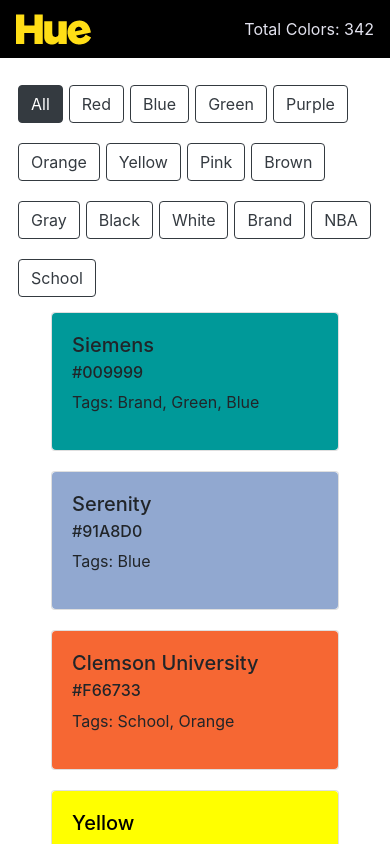
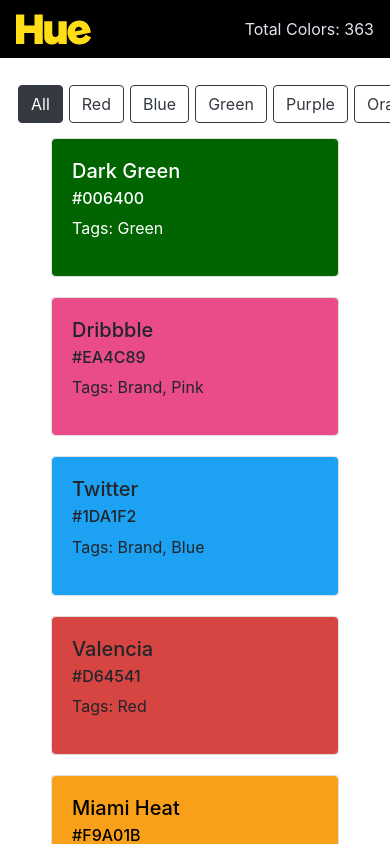
Before and after one commit to Project018/CH-Web, a React (Create React App) app: page / in a window 390 px wide. Shown: the top 844 px of the page. Built offline with nearby package versions, Linux system fonts and the light colour scheme.

Commit message:
add toolbar responsive + more colors!

```diff
--- a/src/App.js
+++ b/src/App.js
@@ -352,7 +352,28 @@ class App extends Component {
         {id: 340, name: "Microsoft", backgroundColor: "#7FBA00", hexcode: "#7FBA00", rgb: '(127,186,0)', category: 'Brand, Green', full: 'Microsoft, #7FBA00, (127,186,0)', color: '#FFFFFF'},
         {id: 341, name: "Microsoft", backgroundColor: "#00A4EF", hexcode: "#00A4EF", rgb: '(0,164,239)', category: 'Brand, Blue', full: 'Microsoft, #00A4EF, (0,164,239)', color: '#FFFFFF'},
         {id: 342, name: "Microsoft", backgroundColor: "#FFB900", hexcode: "#FFB900", rgb: '(255,185,0)', category: 'Brand, Yellow', full: 'Microsoft, #FFB900, (255,185,0)', color: '#FFFFFF'},
-      ],
+        {id: 343, name: "Portland Trail Blazers", backgroundColor: "#E03A3E", hexcode: "#E03A3E", rgb: '(224,58,62)', category: 'NBA, Red', full: 'Portland Trail Blazers, #E03A3E, (224,58,62)', color: '#FFFFFF'},
+        {id: 344, name: "Miami Heat", backgroundColor: "#98002E", hexcode: "#98002E", rgb: '(152,0,46)', category: 'NBA, Red', full: 'Miami Heat, #98002E, (152,0,46)', color: '#FFFFFF'},
+        {id: 345, name: "Miami Heat", backgroundColor: "#F9A01B", hexcode: "#F9A01B", rgb: '(249,160,27)', category: 'NBA, Yellow', full: 'Miami Heat, #F9A01B, (249,160,27)', color: '#000000'},
+        {id: 346, name: "Milwaukee Bucks", backgroundColor: "#00471B", hexcode: "#00471B", rgb: '(0,71,27)', category: 'NBA, Green', full: 'Milwaukee Bucks, #00471B, (0,71,27)', color: '#FFFFFF'},
+        {id: 347, name: "Milwaukee Bucks", backgroundColor: "#EEE1C6", hexcode: "#EEE1C6", rgb: '(240,235,210)', category: 'NBA, Yellow', full: 'Milwaukee Bucks, #EEE1C6, (240,235,210)', color: '#000000'},
+        {id: 348, name: "Phoenix Suns", backgroundColor: "#1D1160", hexcode: "#1D1160", rgb: '(29,17,96)', category: 'NBA, Purple', full: 'Phoenix Suns, #1D1160, (29,17,96)', color: '#FFFFFF'},
+        {id: 349, name: "Phoenix Suns", backgroundColor: "#E56020", hexcode: "#E56020", rgb: '(229,95,32)', category: 'NBA, Orange', full: 'Phoenix Suns, #E56020, (229,95,32)', color: '#FFFFFF'},
+        {id: 350, name: "Memphis Grizzlies", backgroundColor: "#5D76A9", hexcode: "#5D76A9", rgb: '(229,95,32)', category: 'NBA, Blue', full: 'Memphis Grizzlies, #5D76A9, (229,95,32)', color: '#FFFFFF'},
+        {id: 351, name: "Memphis Grizzlies", backgroundColor: "#12173F", hexcode: "#12173F", rgb: '(18,23,63)', category: 'NBA, Blue', full: 'Memphis Grizzlies, #12173F, (18,23,63)', color: '#FFFFFF'},
+        {id: 352, name: "Seattle Supersonics", backgroundColor: "#00653A", hexcode: "#00653A", rgb: '(18,23,63)', category: 'NBA, Green', full: 'Seattle Supersonics, #00653A, (18,23,63)', color: '#FFFFFF'},
+        {id: 353, name: "Seattle Supersonics", backgroundColor: "#FFC200", hexcode: "#FFC200", rgb: '(255,194,32)', category: 'NBA, Yellow', full: 'Seattle Supersonics, #FFC200, (255,194,32)', color: '#000000'},
+        {id: 354, name: "Charlotte Hornets", backgroundColor: "#1D1160", hexcode: "#1D1160", rgb: '(29,17,96)', category: 'NBA, Purple', full: 'Charlotte Hornets, #1D1160, (29,17,96)', color: '#FFFFFF'},
+        {id: 355, name: "Charlotte Hornets", backgroundColor: "#00788C", hexcode: "#00788C", rgb: '(0,120,140)', category: 'NBA, Blue', full: 'Charlotte Hornets, #00788C, (0,120,140)', color: '#FFFFFF'},
+        {id: 356, name: "Minnesota Timberwolves", backgroundColor: "#0C2340", hexcode: "#0C2340", rgb: '(12,35,64)', category: 'NBA, Blue', full: 'Minnesota Timberwolves, #0C2340, (12,35,64)', color: '#FFFFFF'},
+        {id: 357, name: "Minnesota Timberwolves", backgroundColor: "#236192", hexcode: "#236192", rgb: '(35,97,146)', category: 'NBA, Blue', full: 'Minnesota Timberwolves, #236192, (35,97,146)', color: '#FFFFFF'},
+        {id: 358, name: "Minnesota Timberwolves", backgroundColor: "#78BE20", hexcode: "#78BE20", rgb: '(120,190,32)', category: 'NBA, Green', full: 'Minnesota Timberwolves, #78BE20, (120,190,32)', color: '#FFFFFF'},
+        {id: 359, name: "Boston Celtics", backgroundColor: "#007A33", hexcode: "#007A33", rgb: '(0,122,51)', category: 'NBA, Green', full: 'Boston Celtics, #007A33, (0,122,51)', color: '#FFFFFF'},
+        {id: 360, name: "Boston Celtics", backgroundColor: "#BA9653", hexcode: "#BA9653", rgb: '(139,111,78)', category: 'NBA, Gold', full: 'Boston Celtics, #BA9653, (139,111,78)', color: '#FFFFFF'},
+        {id: 361, name: "Cleveland Cavaliers", backgroundColor: "#860038", hexcode: "#860038", rgb: '(134,0,56)', category: 'NBA, Red, Brown', full: 'Cleveland Cavaliers, #860038, (134,0,56)', color: '#FFFFFF'},
+        {id: 362, name: "Cleveland Cavaliers", backgroundColor: "#041E42", hexcode: "#041E42", rgb: '(4,30,66)', category: 'NBA, Blue', full: 'Cleveland Cavaliers, #041E42, (4,30,66)', color: '#FFFFFF'},
+        {id: 363, name: "Cleveland Cavaliers", backgroundColor: "#FDBB30", hexcode: "#FDBB30", rgb: '(253,187,48)', category: 'NBA, Gold', full: 'Cleveland Cavaliers, #FDBB30, (253,187,48)', color: '#000000'}
+      ]
     };
   }
 
--- a/src/components/Cards.css
+++ b/src/components/Cards.css
@@ -1,4 +1,4 @@
-.card-container {
+main .card-container {
   display: -webkit-box;
   display: -ms-flexbox;
   display: flex;
@@ -13,20 +13,30 @@
           justify-content: center;
 }
 
-.card-container .card {
+main .card-container .card {
   width: 18rem;
   margin: 10px;
 }
 
-.card-container .card .card-body {
+main .card-container .card .card-body {
   cursor: pointer;
 }
 
-.card-container .card .card-body .copied {
+main .card-container .card .card-body .copied {
   display: none;
 }
 
-.card-container .card .card-body .copied.copy-tooltip {
+main .card-container .card .card-body .copied.copy-tooltip {
   display: block;
 }
+
+@media (max-width: 768px) {
+  main ._buttonGroup {
+    white-space: nowrap;
+    overflow-x: scroll;
+    padding: auto 0;
+    margin: auto 0;
+    max-width: none;
+  }
+}
 /*# sourceMappingURL=Cards.css.map */
--- a/src/components/Cards.scss
+++ b/src/components/Cards.scss
@@ -1,3 +1,4 @@
+main {
     .card-container {
         display: flex;
         flex-direction: row;
@@ -17,3 +18,13 @@
             }
         }
     }
+    @media (max-width: 768px) {
+        ._buttonGroup {
+            white-space: nowrap;
+            overflow-x: scroll;
+            padding: auto 0;
+            margin: auto 0;
+            max-width: none;
+        }
+    }
+}
--- a/src/components/Header.js
+++ b/src/components/Header.js
@@ -7,7 +7,7 @@ const Header = (props) => {
             <a className="navbar-brand" href="/">
                 <img src={require("../img/logo.png")} alt="Channel Hue logo" />
             </a>
-            <p role="contentinfo">Total Colors: 342</p>
+            <p role="contentinfo">Total Colors: 363</p>
         </header>
     )
 }
```
Also changed, not shown: 1 other file (tests, documents, lock files or other folders). Lines whose indentation alone changed are shown as unchanged.
